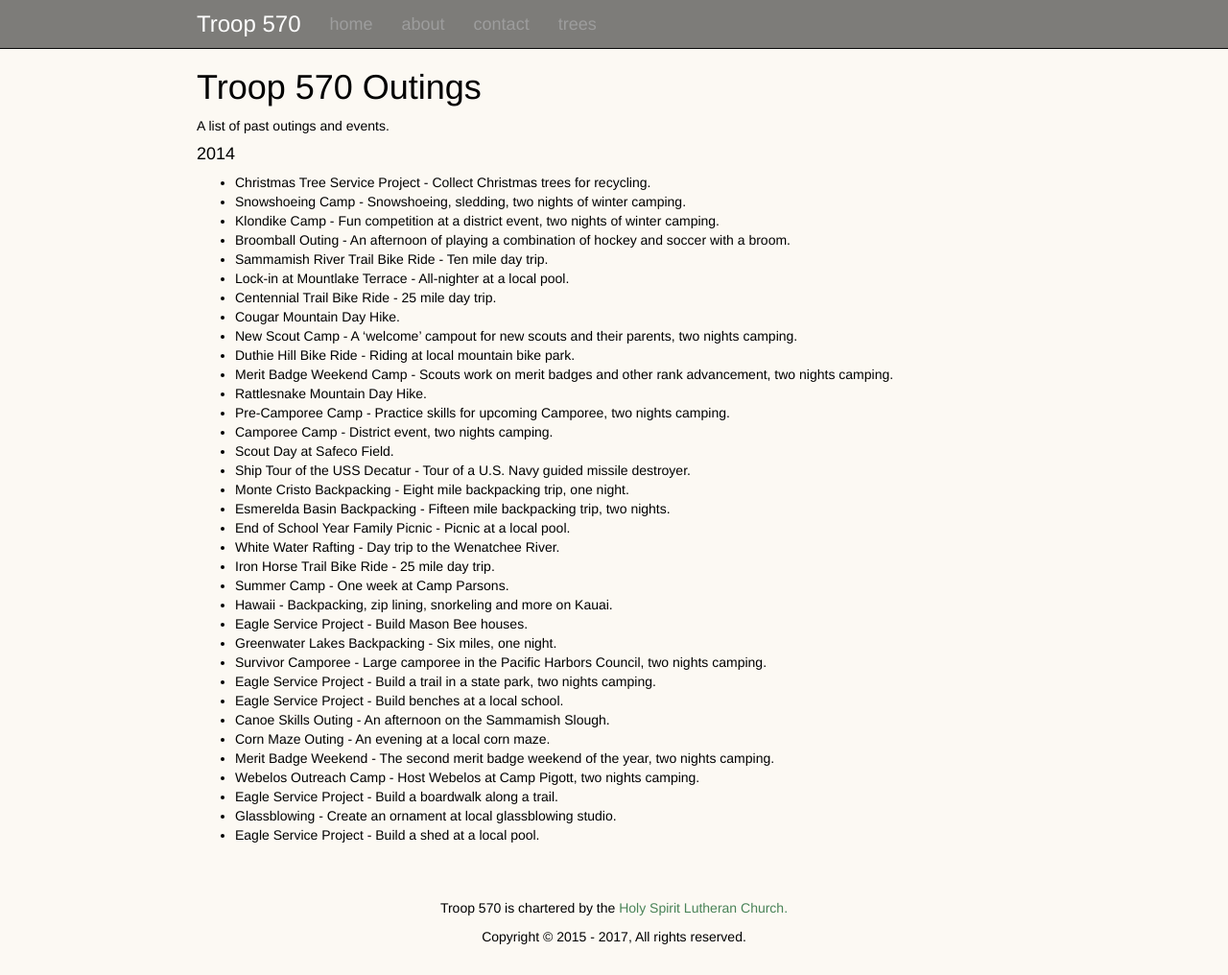
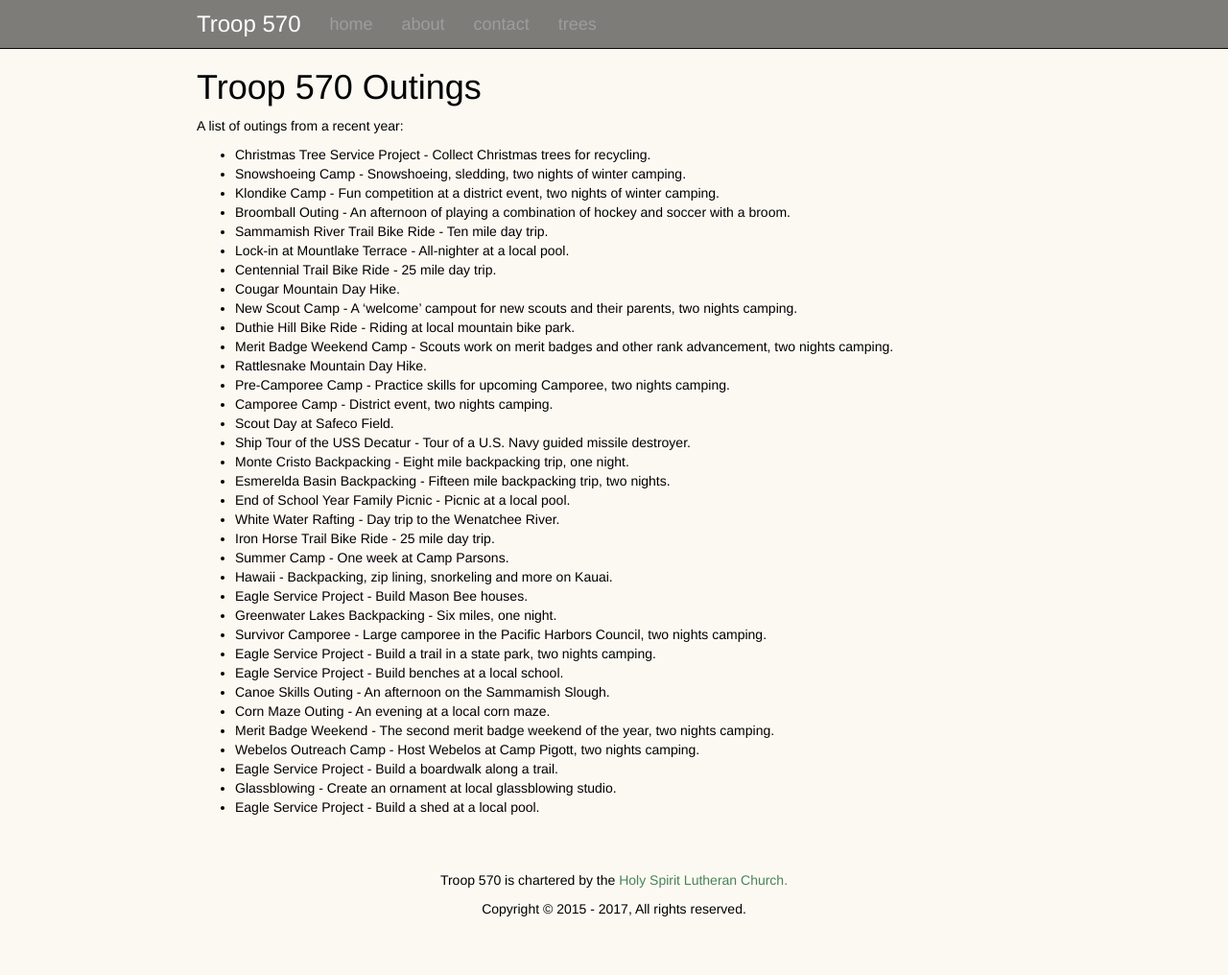
Before and after one commit to troop570/troop570.github.io, a Jekyll site: the page built from outings/index.md, in a window 1280 px wide. Shown: the whole page at 96% size. Built offline with Jekyll 4.4.1, drawn with Linux system fonts in a browser that asks for light colours; nearby versions of some CDN libraries; after the commit the page ends 987 px from its top, so only the background shows below that.

Commit message:
Remove year from outings page

```diff
--- a/outings/index.md
+++ b/outings/index.md
@@ -4,9 +4,7 @@ title: Troop 570 Outings
 description: A list of recent Troop 570 outinghs
 ---
 
-A list of past outings and events.
-
-#### 2014
+A list of outings from a recent year:
 
 - Christmas Tree Service Project - Collect Christmas trees for recycling.
 - Snowshoeing Camp - Snowshoeing, sledding, two nights of winter camping.
```
